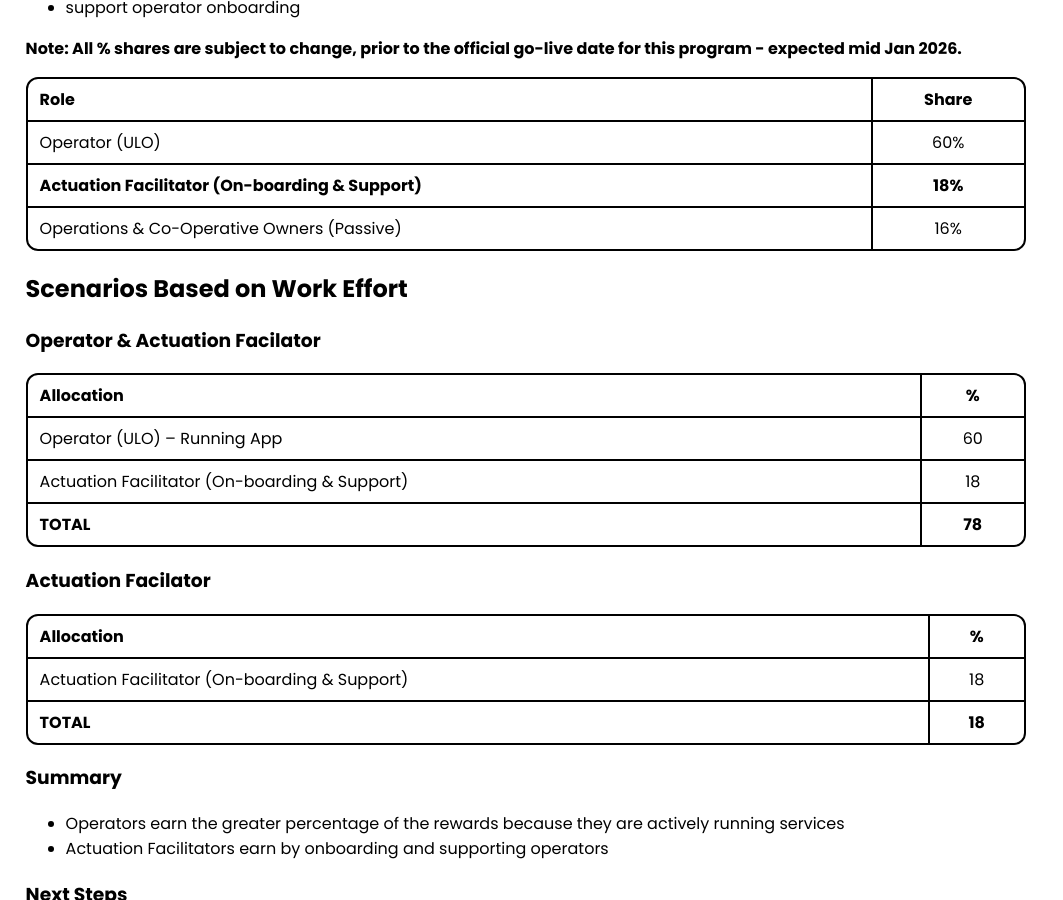
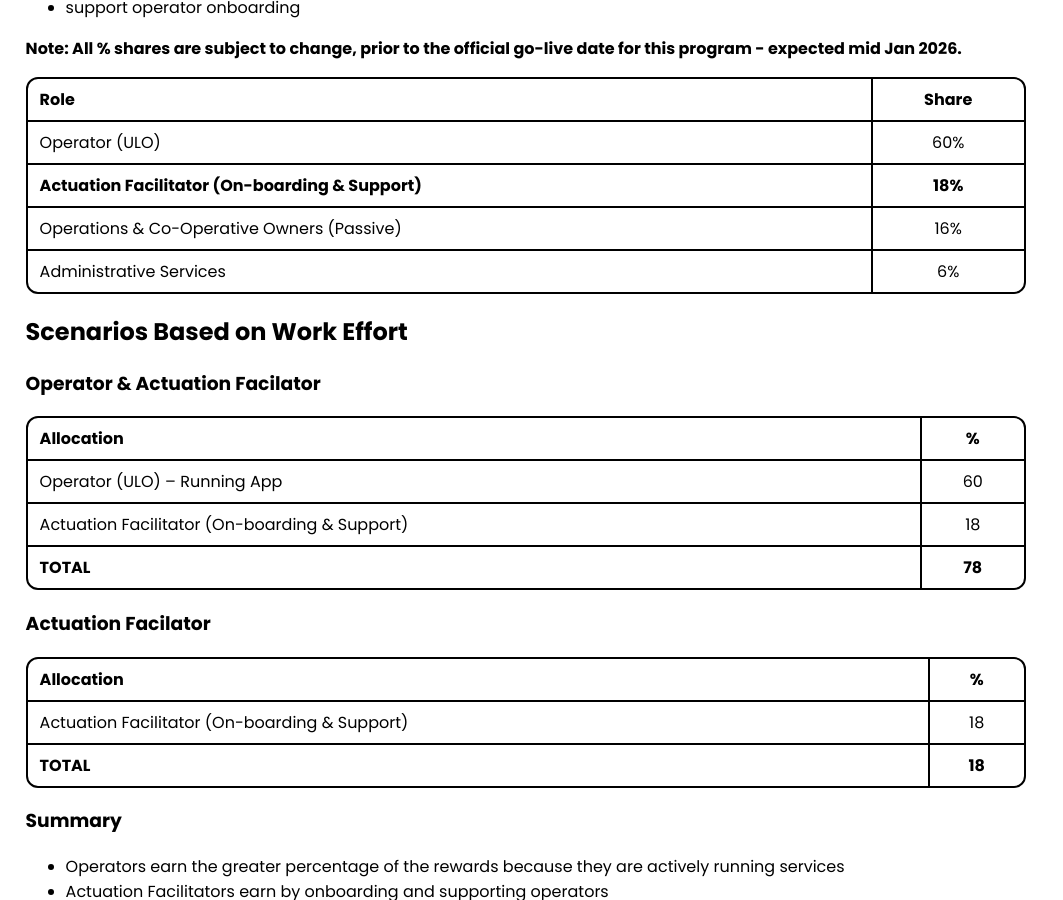
Before and after one commit to selfdriven-services/selfdriven-tel, a Jekyll site: the page built from docs/pages/actuate-unity-network-onboarding-facilitator.md, in a window 1280 px wide and 900 px high, scrolled down 513 px. Shown: the whole window, without its empty margins (0-1063 px from the left). Built offline with Jekyll 4.4.1, drawn with Linux system fonts in a browser that asks for light colours.

Commit message:
Update actuate-unity-network-onboarding-facilitator.md

```diff
--- a/docs/pages/actuate-unity-network-onboarding-facilitator.md
+++ b/docs/pages/actuate-unity-network-onboarding-facilitator.md
@@ -25,6 +25,7 @@ This model is designed to:
 | Operator (ULO) | 60% |
 | **Actuation Facilitator (On-boarding & Support)** | **18%** |
 | Operations & Co-Operative Owners (Passive) | 16% |
+| Administrative Services | 6% |
 
 ## Scenarios Based on Work Effort
 
```
